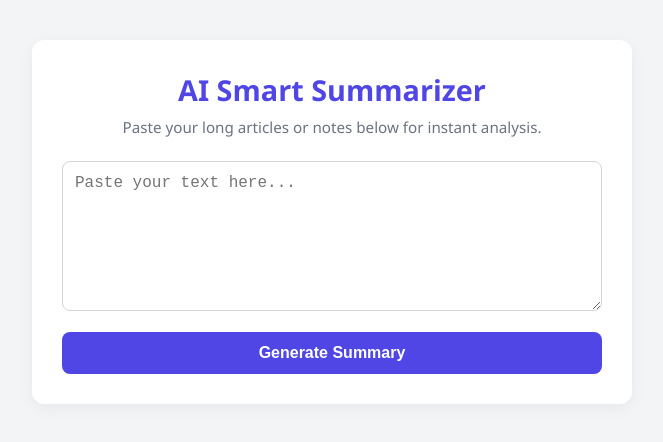
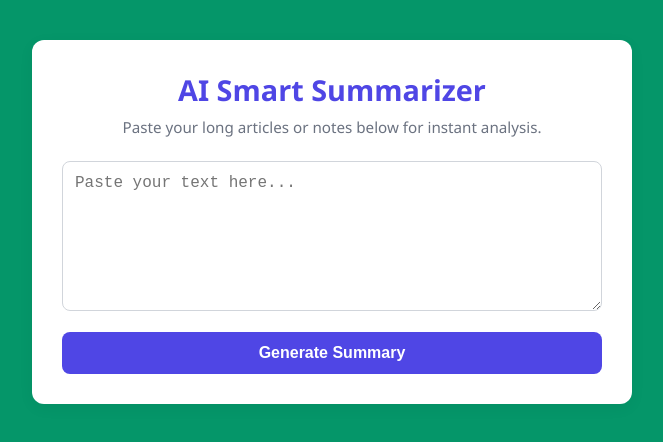
Before and after one commit to jenilia738/-ai-summarizer-tool, a plain HTML site: page index.html in a window 1280 px wide. Shown: the whole page, without its empty margins (308-971 px from the left). Drawn offline with Linux system fonts and the light colour scheme.

Commit message:
Update index.html change color

```diff
--- a/index.html
+++ b/index.html
@@ -6,7 +6,7 @@
     <title>AI Smart Summarizer Tool</title>
     <style>
         * { box-sizing: border-box; margin: 0; padding: 0; }
-        body { font-family: 'Segoe UI', Tahoma, Geneva, Verdana, sans-serif; background-color: #f3f4f6; color: #059669; padding: 40px 20px; }
+        body { font-family: 'Segoe UI', Tahoma, Geneva, Verdana, sans-serif; background-color: #059669; color: #059669; padding: 40px 20px; }
         .container { max-width: 600px; margin: 0 auto; background: white; padding: 30px; border-radius: 12px; box-shadow: 0 4px 15px rgba(0,0,0,0.05); }
         h1 { font-size: 1.8rem; margin-bottom: 8px; color: #4f46e5; text-align: center; }
         p.subtitle { text-align: center; color: #6b7280; margin-bottom: 24px; font-size: 0.95rem; }
```
